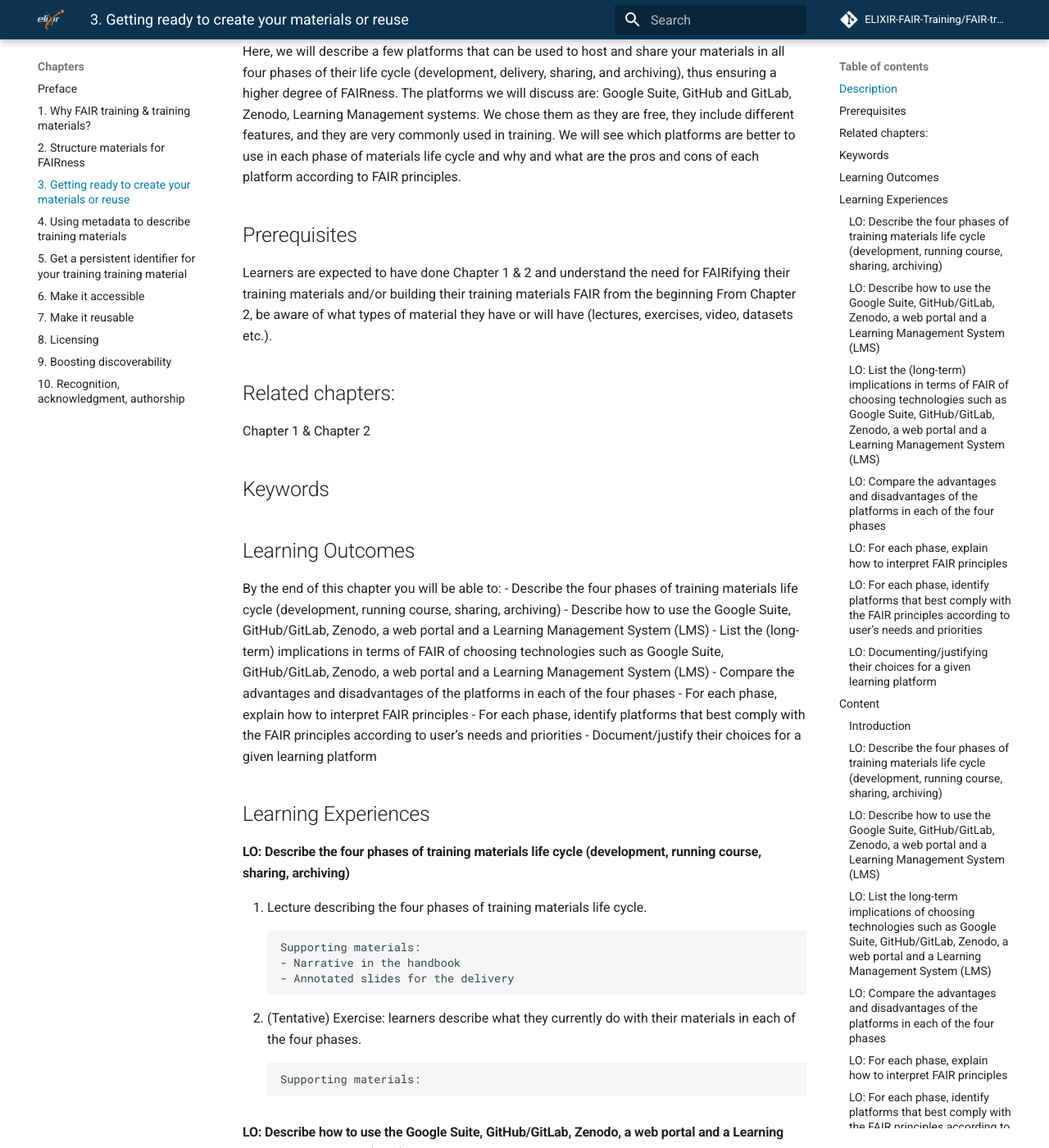
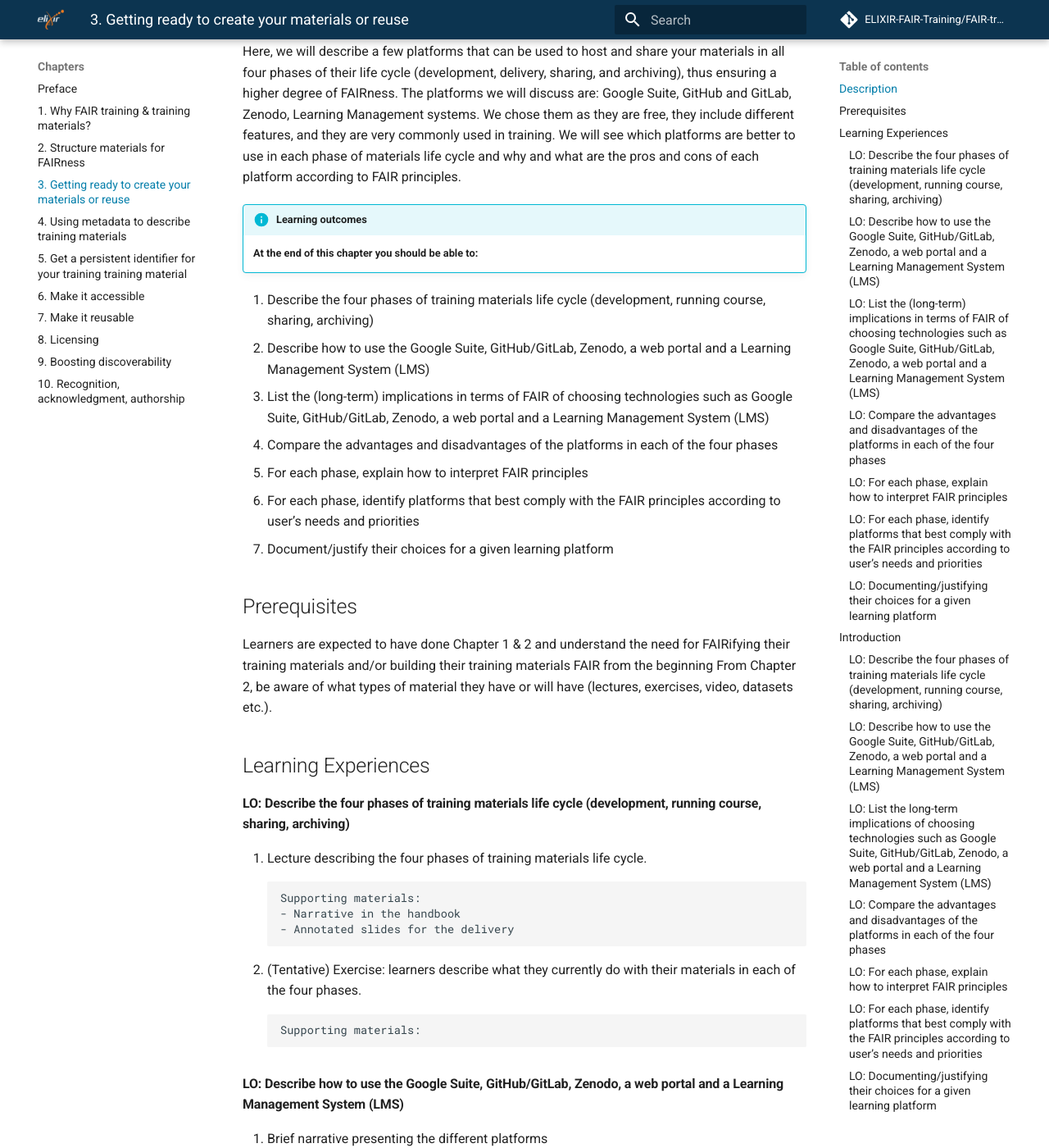
Before and after one commit to elixir-europe-training/ELIXIR-TrP-FAIR-training-handbook, an MkDocs documentation site: the page built from docs/chapters/chapter_03.md, in a window 1280 px wide and 1400 px high, scrolled down 480 px. Shown: the whole window at 82% size. Built offline with MkDocs 1.6.1 and Material for MkDocs 9.7.7, drawn with Linux system fonts in a browser that asks for light colours; comment, search, counter and statistics services are not loaded.

Commit message:
Minimum standardisation of the chapters

````diff
--- a/docs/chapters/chapter_03.md
+++ b/docs/chapters/chapter_03.md
@@ -23,24 +23,22 @@
 Here, we will describe a few platforms that can be used to host and share your materials in all four phases of their life cycle (development, delivery, sharing, and archiving), thus ensuring a higher degree of FAIRness. The platforms we will discuss are: Google Suite, GitHub and GitLab, Zenodo, Learning Management systems. We chose them as they are free, they include different features, and they are very commonly used in training. We will see which platforms are better to use in each phase of materials life cycle and why and what are the pros and cons of each platform according to FAIR principles.
 
 
+
+!!! info "Learning outcomes"
+    **At the end of this chapter you should be able to:**
+
+1. Describe the four phases of training materials life cycle (development, running course, sharing, archiving)
+2. Describe how to use the Google Suite, GitHub/GitLab, Zenodo, a web portal and a Learning Management System (LMS)
+3. List the (long-term) implications in terms of FAIR of choosing technologies such as Google Suite, GitHub/GitLab, Zenodo, a web portal and a Learning Management System (LMS)
+4. Compare the advantages and disadvantages of the platforms in each of the four phases
+5. For each phase, explain how to interpret FAIR principles
+6. For each phase, identify platforms that best comply with the FAIR principles according to user’s needs and priorities
+7. Document/justify their choices for a given learning platform
+
 ## Prerequisites
 Learners are expected to have done Chapter 1 & 2 and understand the need for FAIRifying their training materials and/or building their training materials FAIR from the beginning
 From Chapter 2, be aware of what types of material they have or will have (lectures, exercises, video, datasets etc.).
 
-## Related chapters:
-Chapter 1 & Chapter 2
-
-## Keywords
-
-## Learning Outcomes
-By the end of this chapter you will be able to:
-- Describe the four phases of training materials life cycle (development, running course, sharing, archiving)
-- Describe how to use the Google Suite, GitHub/GitLab, Zenodo, a web portal and a Learning Management System (LMS)
-- List the (long-term) implications in terms of FAIR of choosing technologies such as Google Suite, GitHub/GitLab, Zenodo, a web portal and a Learning Management System (LMS)
-- Compare the advantages and disadvantages of the platforms in each of the four phases
-- For each phase, explain how to interpret FAIR principles
-- For each phase, identify platforms that best comply with the FAIR principles according to user’s needs and priorities
-- Document/justify their choices for a given learning platform
 
 ## Learning Experiences
 #### LO: Describe the four phases of training materials life cycle (development, running course, sharing, archiving)
@@ -101,9 +99,7 @@
 Supporting materials:
 ```
 
-## Content
-
-### Introduction
+## Introduction
 
 Once you have identified what learning experiences (lecture, hands on, exercises, work in groups, etc.), are needed to achieve the learning outcomes of your lesson / course and chosen the most appropriate and FAIR support(s) for the delivery of each of them (e.g. slide deck and/or video for the lecture, pdf for the hands on, shared notes for the work in groups, etc.), you should start considering where you will develop your materials (locally on your computer? or will you rather use a web platform/repository?), from where you will deliver them, how to share them with learners and how you will archive them for recognition and reuse by other instructors.
 
````
